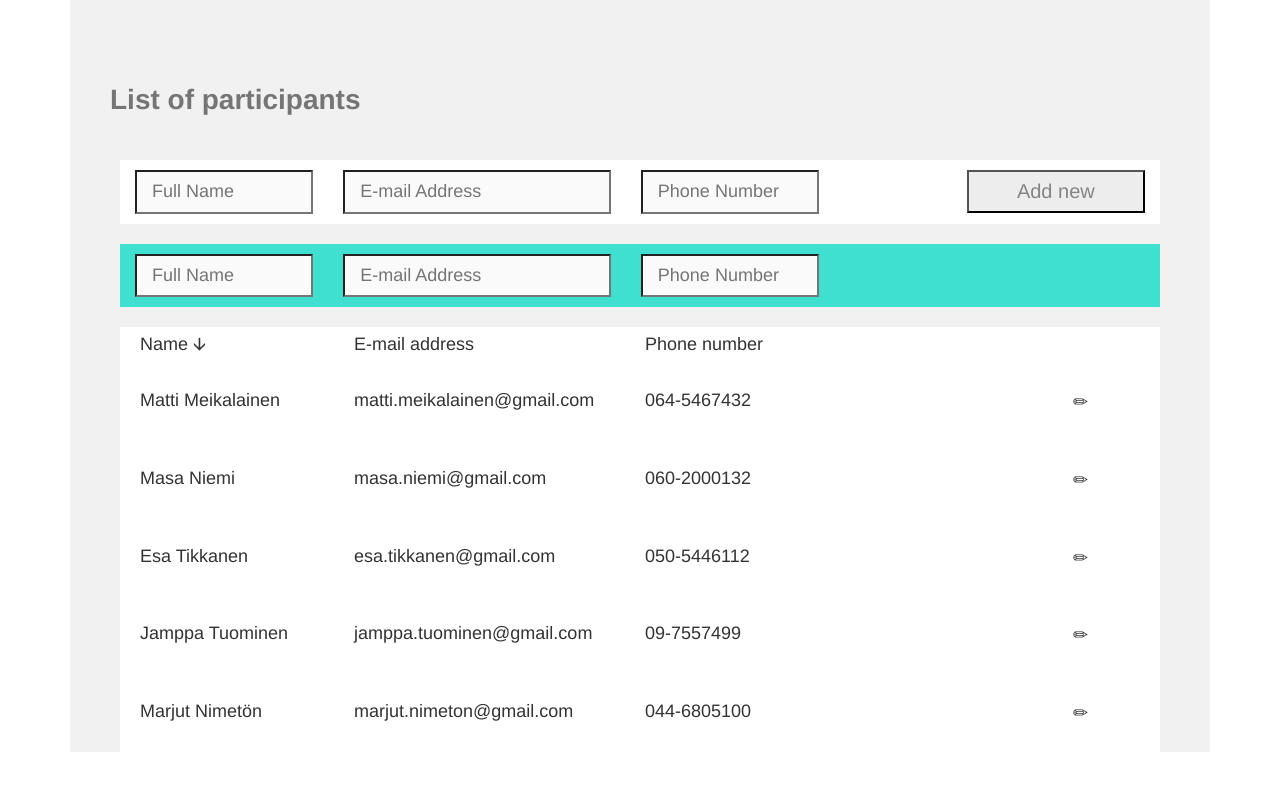
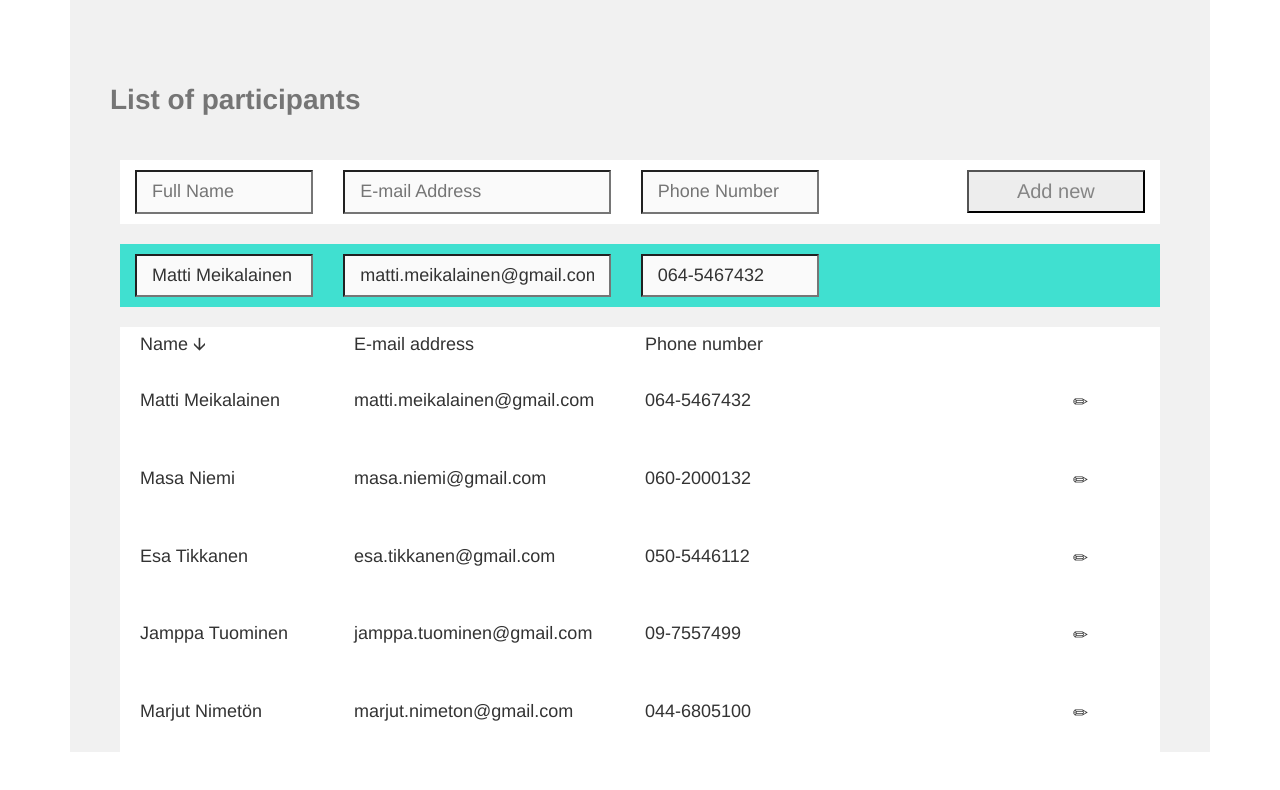
Before and after one commit to finclair/React-Name-List--Application, a React (Create React App) app: page / in a window 1280 px wide. Both pictures are taken after a click on the button 1080 px from the left and 318 px from the top of the page. Shown: the top 790 px of the page. Built offline with nearby package versions, Linux system fonts and the light colour scheme; a web font is replaced by a local one.

Commit message:
Add functionality that the person data which was found with id well be set to state and passed to the component

```diff
--- a/src/App.js
+++ b/src/App.js
@@ -15,7 +15,14 @@ class App extends Component {
     this.deletePerson = this.deletePerson.bind(this);
     this.sortPersons = this.sortPersons.bind(this);
 
-    this.state = { persons: [], sortAlphabetically: true };
+    this.state = {
+      persons: [],
+      sortAlphabetically: true,
+      isModifying: false,
+      nameEdit: "",
+      emailEdit: "",
+      phoneEdit: ""
+    };
   }
 
   componentDidMount() {
@@ -65,7 +72,21 @@ class App extends Component {
   }
 
   modifyPerson(idx) {
+    console.log("Person " + idx + " clicked.");
+    console.log("In function modify");
 
+    const tempVar = this.state.persons.map((person) => {
+
+      if (idx === person.id) {
+
+        this.setState({ nameEdit: person.name });
+        this.setState({ emailEdit: person.e_mail });
+        this.setState({ phoneEdit: person.phone });
+
+        console.log(this.state.nameModify);
+      }
+      return person;
+    });
     this.setState({ isModifying: true });
   }
 
@@ -83,7 +104,7 @@ class App extends Component {
             <InputFields
               onFormSubmit={this.addPerson}
             />
-            {this.state.isModifying && <ModificationForm />}
+            {this.state.isModifying && <ModificationForm nameEdit={this.state.nameEdit} emailEdit={this.state.emailEdit} phoneEdit={this.state.phoneEdit} />}
             <NameList
              persons={ this.state.persons }
              onNameColumnClick={this.sortPersons}
--- a/src/Components/ModificationForm.js
+++ b/src/Components/ModificationForm.js
@@ -1,16 +1,24 @@
 import React from 'react';
 
 const ModificationForm = (props) => {
-
+  console.log(props);
   return(
     <div>
       <form className="form-modify">
         <div className="row">
-            <input className="input-field col-sm-2" placeholder="Full Name"/>
-            <input className="input-field col-sm-3" placeholder="E-mail Address" />
-            <input className="input-field col-sm-2" placeholder="Phone Number" />
+            <input
+              className="input-field col-sm-2"
+              value={props.nameEdit}
+             />
+            <input className="input-field col-sm-3"
+              value={props.emailEdit}
+            />
+            <input className="input-field col-sm-2"
+              value={props.phoneEdit}
+            />
           </div>
         </form>
+
     </div>
   );
 };
```
